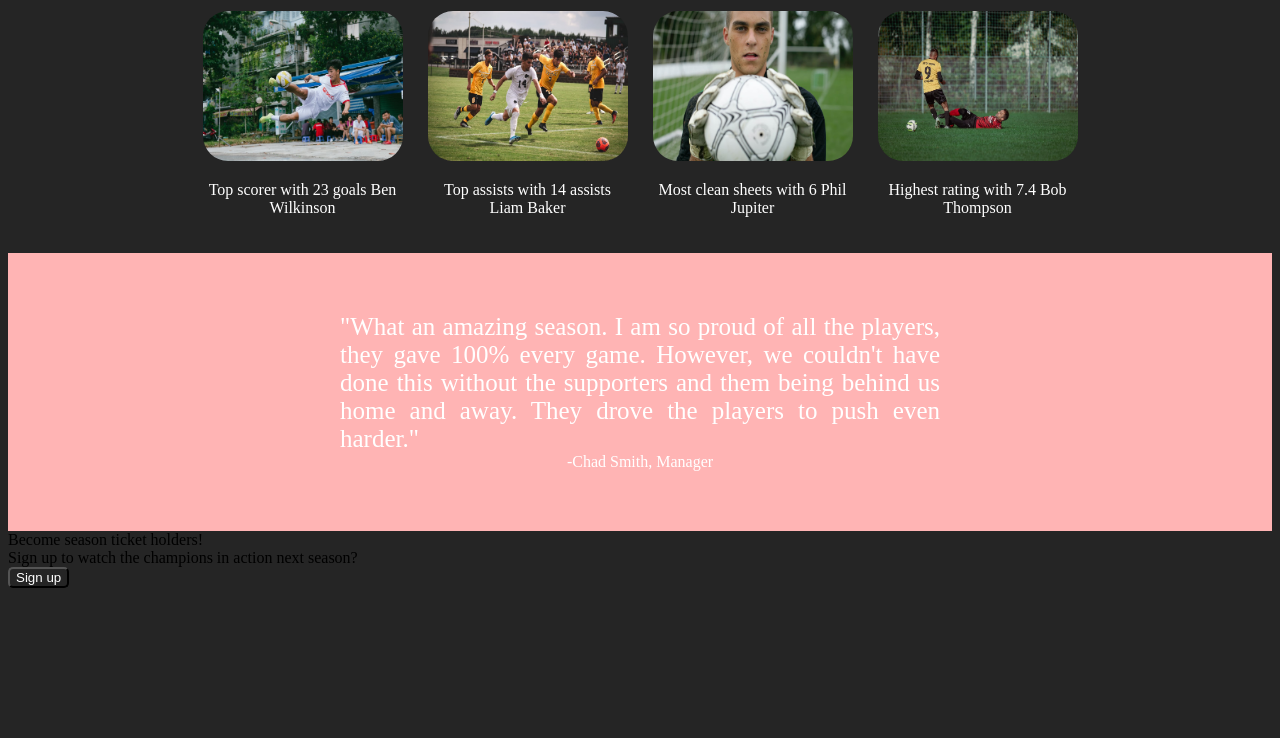
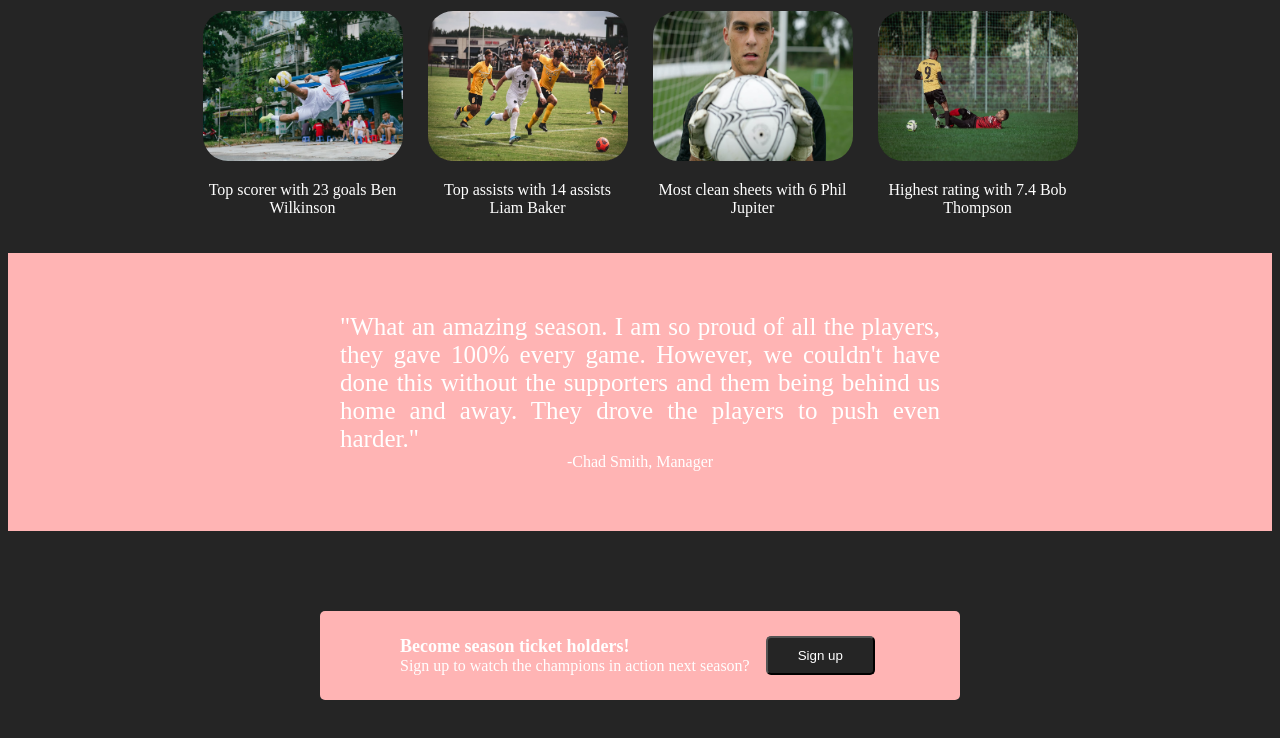
Before and after one commit to KevinKeylock/landing-page, a plain HTML site: page index.html in a window 1280 px wide. Shown: the part 561-1299 px from the top of the page. Before the commit the page ends 1157 px from the top, so only its background shows below. Drawn offline with Linux system fonts and the light colour scheme.

Commit message:
Style fourth section

```diff
--- a/index.html
+++ b/index.html
@@ -52,12 +52,15 @@
     <div class="quote">"What an amazing season. I am so proud of all the players, they gave 100% every game. However, we couldn't have done this without the supporters and them being behind us home and away. They drove the players to push even harder."</div>
     <div class="manager">-Chad Smith, Manager</div>
   </div>
+
+  <div class ="mat">
   <div class="fourth">
-    <div class="left-bottom">
-      <div class="season">Become season ticket holders!</div>
-      <div class="champions">Sign up to watch the champions in action next season?</div>
-    </div>
-    <button class="sign-up">Sign up</button>
+      <div class="left-bottom">
+        <div class="season">Become season ticket holders!</div>
+        <div class="champions">Sign up to watch the champions in action next season?</div>
+      </div>
+      <button class="sign-up">Sign up</button>
+  </div>
   </div>
 </body>
 </html>
--- a/style.css
+++ b/style.css
@@ -77,6 +77,29 @@ body {
   font-size: 25px;
   text-align: justify;
 }
+.mat {
+  display: flex;
+  justify-content: center;
+  align-items: center;
+  margin: 80px 0;
+}
+.fourth {
+  display: flex;
+  gap: 16px;
+  padding: 25px 80px;
+  background: rgb(255, 180, 180);
+  width: 480px;
+  border-radius: 5px;
+  color: white;
+
+}
+.season {
+  font-size: 18px;
+  font-weight: 600;
+}
+.sign-up {
+  padding: 0px 30px;
+}
 li {
   list-style: none;
   padding: 0;
```
